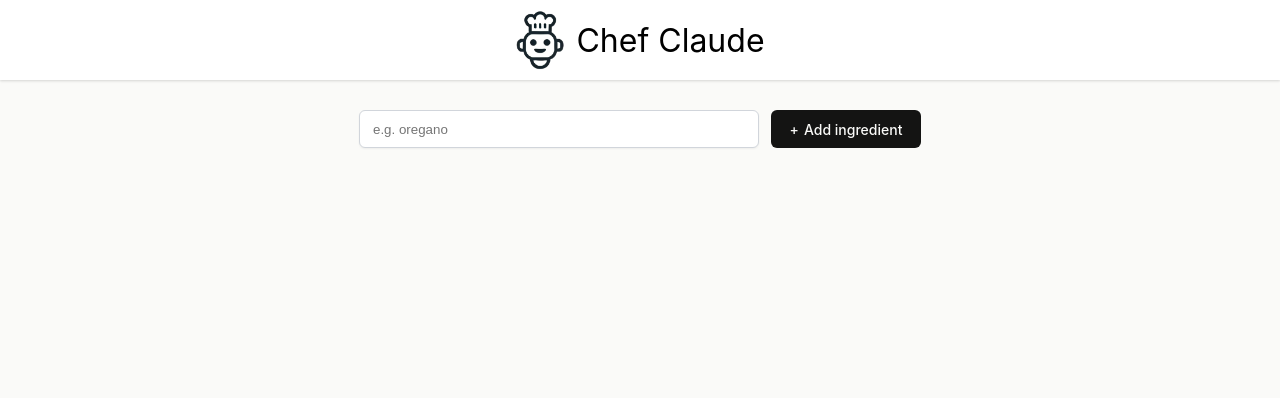
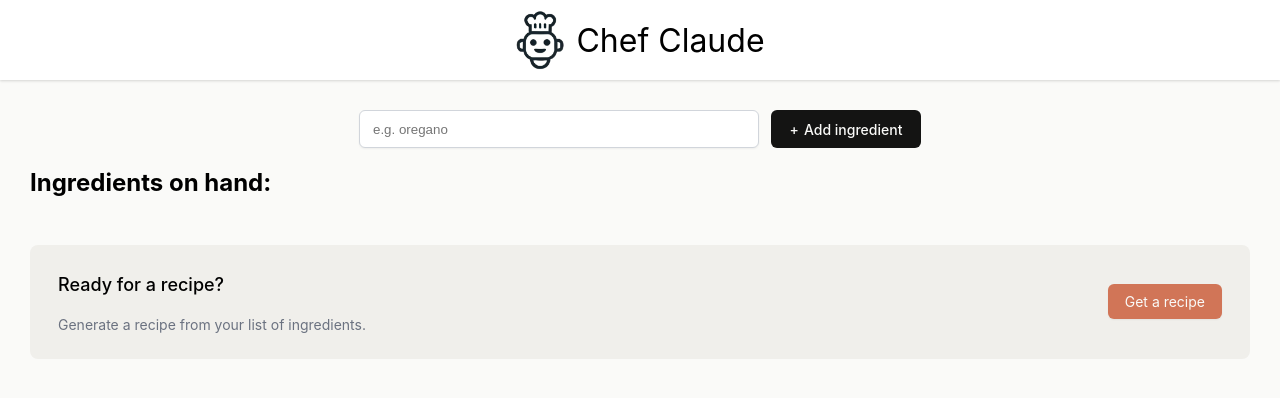
Before and after one commit to MuhammadHozaif-Bitsol/React-with-javascript, a React (Vite) app in the folder 11-August-2026/: page / in a window 1280 px wide. Shown: the top 398 px of the page. Built offline with nearby package versions, Linux system fonts and the light colour scheme.

Commit message:
added a call to action section

```diff
--- a/11-August-2026/src/App.css
+++ b/11-August-2026/src/App.css
@@ -64,3 +64,45 @@
   content: "+";
   margin-right: 5px;
 }
+
+ul.ingredients-list {
+  margin-bottom: 48px;
+}
+
+ul.ingredients-list > li {
+  color: #475467;
+  line-height: 28px;
+}
+
+.get-recipe-container {
+  display: flex;
+  justify-content: space-between;
+  align-items: center;
+  border-radius: 8px;
+  background: #f0efeb;
+  padding: 10px 28px;
+}
+
+.get-recipe-container h3 {
+  font-size: 1.125rem;
+  font-weight: 500;
+  line-height: 24px;
+}
+
+.get-recipe-container p {
+  color: #6b7280;
+  font-size: 0.875rem;
+  line-height: 20px;
+}
+
+.get-recipe-container button {
+  border: none;
+  border-radius: 6px;
+  background: #d17557;
+  box-shadow: 0px 1px 2px 0px rgba(0, 0, 0, 0.05);
+  color: #fafaf8;
+  padding: 9px 17px;
+  font-family: Inter, sans-serif;
+  font-size: 0.875rem;
+  cursor: pointer;
+}
--- a/11-August-2026/src/components/Main.jsx
+++ b/11-August-2026/src/components/Main.jsx
@@ -1,17 +1,15 @@
 import { useState } from "react";
 
 export default function Main() {
-  const [ingredients, SetIngredients] = useState([]);
+  const [ingredients, setIngredients] = useState([]);
 
   const ingredientsListItems = ingredients.map((ingredient) => (
     <li key={ingredient}>{ingredient}</li>
   ));
 
-  function addIngredient() {
-    const formData = new FormData(event.currentTarget);
+  function addIngredient(formData) {
     const newIngredient = formData.get("ingredient");
-    SetIngredients((prev) => [...prev, newIngredient]);
-    console.log(ingredients);
+    setIngredients((prevIngredients) => [...prevIngredients, newIngredient]);
   }
 
   return (
@@ -25,7 +23,19 @@
         />
         <button>Add ingredient</button>
       </form>
-      <ul>{ingredientsListItems}</ul>
+      <section>
+        <h2>Ingredients on hand:</h2>
+        <ul className="ingredients-list" aria-live="polite">
+          {ingredientsListItems}
+        </ul>
+        <div className="get-recipe-container">
+          <div>
+            <h3>Ready for a recipe?</h3>
+            <p>Generate a recipe from your list of ingredients.</p>
+          </div>
+          <button>Get a recipe</button>
+        </div>
+      </section>
     </main>
   );
 }
```
